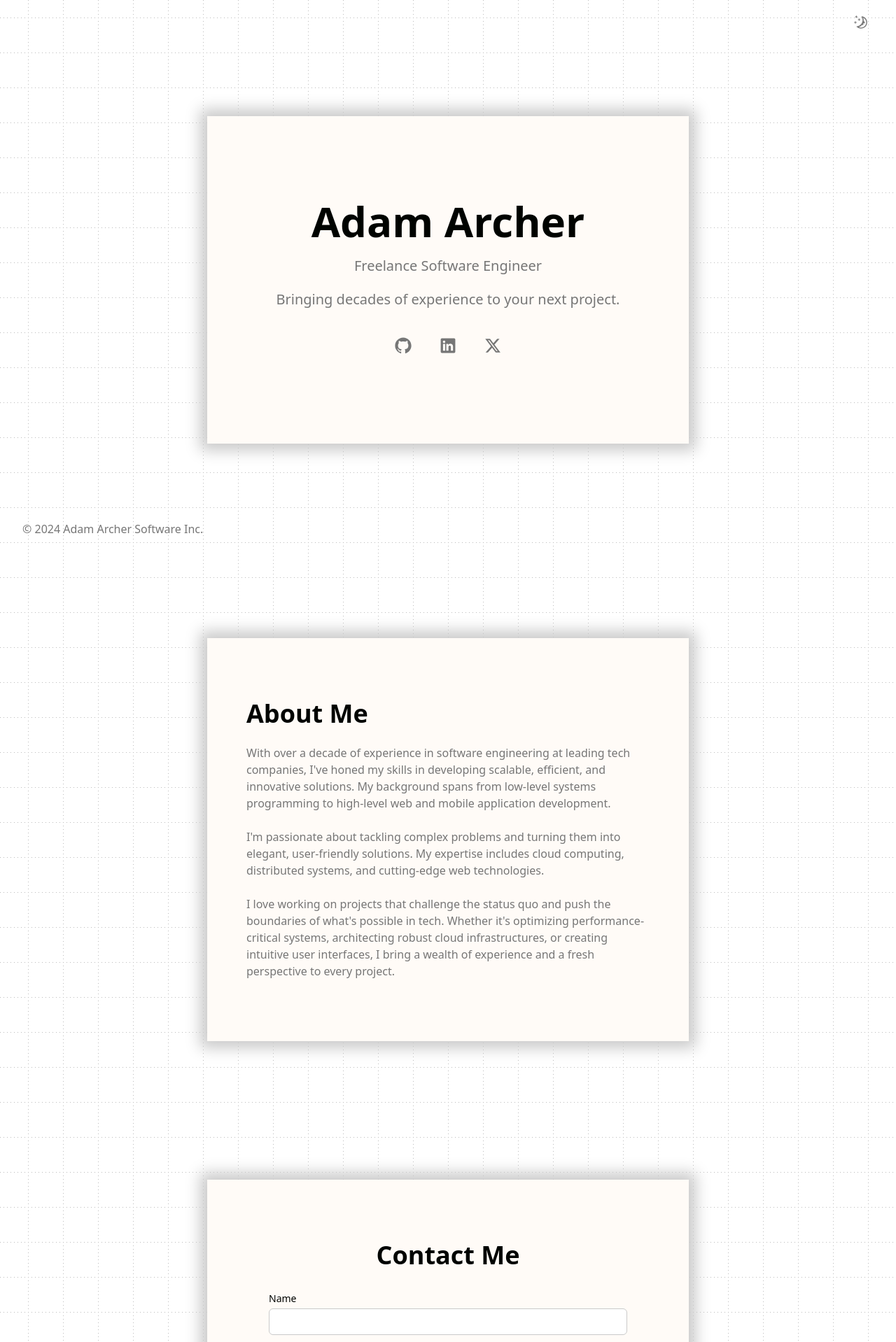
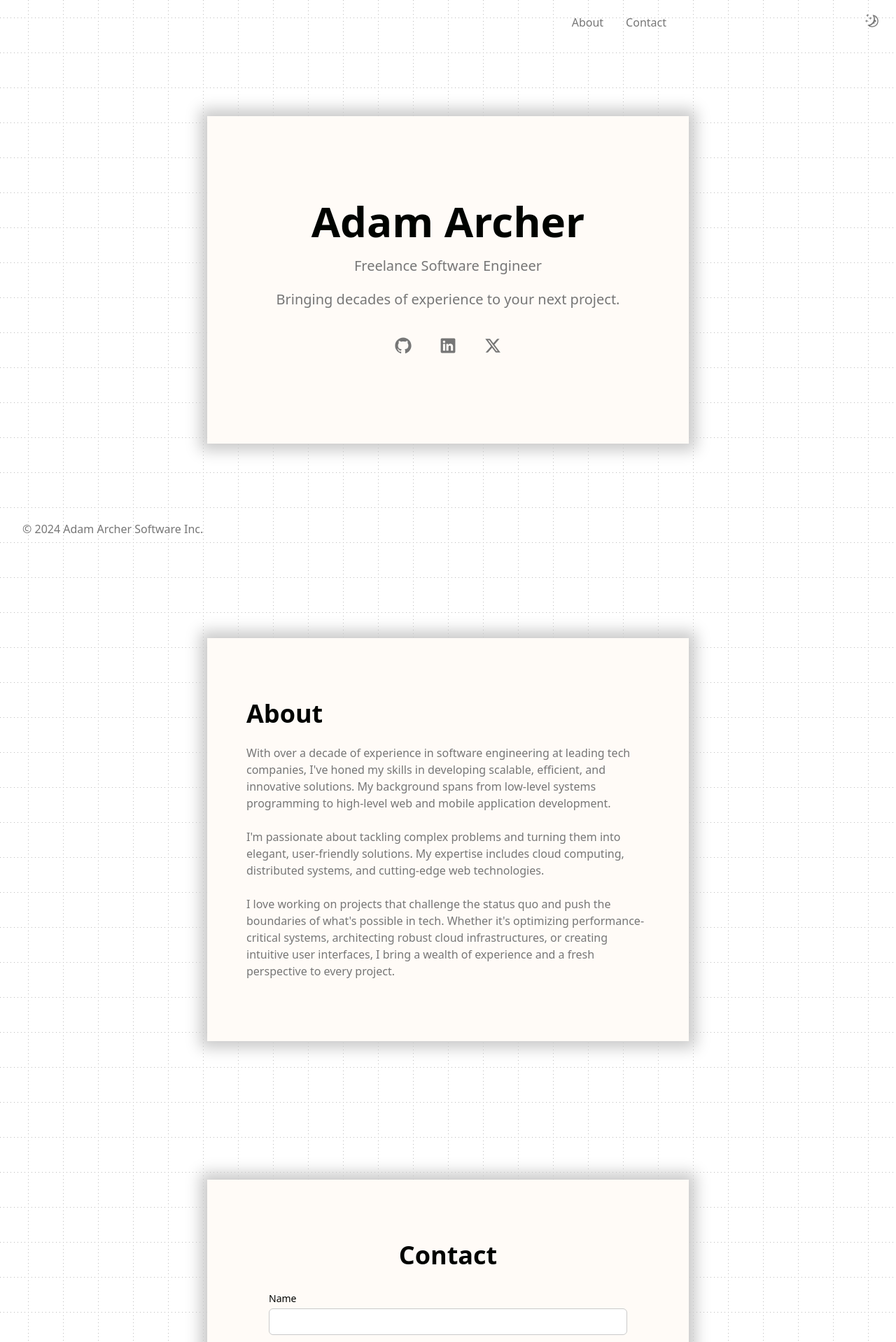
Before and after one commit to agarcher/adamarcher.ca, a React (Vite) app: page / in a window 1280 px wide. Shown: the top 1918 px of the page at 70% size. Built offline with nearby package versions, Linux system fonts and the light colour scheme.

Commit message:
clean up header and breakpoints and add anchor links

```diff
--- a/src/App.tsx
+++ b/src/App.tsx
@@ -33,14 +33,14 @@ function App() {
       <div className="min-h-screen flex flex-col">
         <Header />
         <div className="flex-1 text-foreground">
-          <main className="container mx-auto">
-            <Section>
+          <main className="mx-auto">
+            <Section id="top">
               <Hero />
             </Section>
-            <Section>
+            <Section id="about">
               <About />
             </Section>
-            <Section className="last-section">
+            <Section id="contact" className="last-section">
               <ContactForm />
             </Section>
           </main>
--- a/src/components/About.tsx
+++ b/src/components/About.tsx
@@ -1,9 +1,9 @@
 export default function About() {
   return (
     <div className="bg-muted py-16 px-4 sm:px-6 lg:px-8">
-      <div className="max-w-7xl mx-auto">
+      <div className="mx-auto">
         <h2 className="text-3xl font-extrabold text-foreground sm:text-4xl">
-          About Me
+          About
         </h2>
         <div className="mt-6 text-muted-foreground space-y-6">
           <p>
--- a/src/components/ContactForm.tsx
+++ b/src/components/ContactForm.tsx
@@ -52,10 +52,10 @@ export default function ContactForm() {
   }
 
   return (
-    <div id="contact" className="py-16 px-4 sm:px-6 lg:px-8">
+    <div className="py-16 px-4 sm:px-6 lg:px-8">
       <div className="max-w-lg mx-auto">
         <h2 className="text-3xl font-extrabold text-foreground sm:text-4xl text-center mb-8">
-          Contact Me
+          Contact
         </h2>
         {submitStatus === 'error' && (
           <div className="mb-6 p-4 rounded-md bg-destructive text-foreground">
--- a/src/components/Header.tsx
+++ b/src/components/Header.tsx
@@ -40,19 +40,33 @@ export default function Header() {
 
   return (
     <header className="fixed top-0 left-0 right-0 z-50">
-      <div className="flex justify-between h-16 max-w-7xl mx-auto px-4 sm:px-6 lg:px-8">
+      <div className="max-w-3xl mx-auto px-8 sm:px-12 lg:px-16">
+        <div className="flex justify-between items-center h-16">
           <div className="flex items-center overflow-hidden">
             <h1
               className={`
-              text-xl font-bold text-foreground
+                p-2 text-xl font-bold text-foreground
                 transform transition-all duration-300 ease-in-out
                 ${isHeroVisible ? '-translate-y-full opacity-0' : 'translate-y-0 opacity-100'}
               `}
             >
-            Adam Archer
+              {isHeroVisible ? (
+                <span className="text-foreground">Adam Archer</span>
+              ) : (
+                <a href="#top" className="px-2 py-1 rounded-md text-foreground hover:text-foreground focus:outline-none focus:ring-2 focus:ring-primary">Adam Archer</a>
+              )}
             </h1>
           </div>
-        <div className="flex items-center">
+          <div className="flex items-center space-x-4">
+            {/* Links for desktop screen sizes */}
+            <nav className="hidden sm:flex space-x-4">
+              <a href="#about" className="px-2 py-1 rounded-md text-muted-foreground hover:text-foreground focus:outline-none focus:ring-2 focus:ring-primary">About</a>
+              <a href="#contact" className="px-2 py-1 rounded-md text-muted-foreground hover:text-foreground focus:outline-none focus:ring-2 focus:ring-primary">Contact</a>
+            </nav>
+          </div>
+        </div>
+      </div>
+      <div className="absolute top-3 right-4">
         <Toggle.Root
           pressed={theme === 'dark'}
           onPressedChange={(pressed: boolean) => setTheme(pressed ? 'dark' : 'light')}
@@ -62,7 +76,6 @@ export default function Header() {
           {theme === 'dark' ? <SunIcon className="h-5 w-5" /> : <MoonIcon className="h-5 w-5" />}
         </Toggle.Root>
       </div>
-      </div>
     </header>
   )
 }
--- a/src/components/Hero.tsx
+++ b/src/components/Hero.tsx
@@ -26,7 +26,7 @@ export default function Hero() {
 
   return (
     <div>
-      <div className="max-w-7xl mx-auto py-16 px-4 sm:py-24 sm:px-6 lg:px-8">
+      <div className="mx-auto py-16 px-4 sm:py-24 sm:px-6 lg:px-8">
         <div className="text-center">
           <h1
             ref={nameRef}
--- a/src/components/Section.tsx
+++ b/src/components/Section.tsx
@@ -3,12 +3,13 @@ import FadeGuard from './FadeGuard'
 interface SectionProps {
   children: React.ReactNode;
   className?: string;
+  id?: string;
 }
 
-export default function Section({ children, className = '' }: SectionProps) {
+export default function Section({ children, className = '', id = '' }: SectionProps) {
   return (
-    <section className={`min-h-screen flex items-center justify-center ${className}`}>
-      <FadeGuard className="w-full max-w-3xl mx-auto py-10 px-4 sm:px-10">
+    <section id={id} className={`min-h-screen flex items-center justify-center ${className}`}>
+      <FadeGuard className="w-full max-w-3xl mx-auto py-10 xs:px-10">
         <div className={`bg-background-card shadow-highlight shadow-accent-subtle p-6`}>
           {children}
         </div>
--- a/tailwind.config.js
+++ b/tailwind.config.js
@@ -23,6 +23,9 @@ export default {
       boxShadow: {
         'highlight': '0px 0px 20px 10px rgba(0, 0, 0, 0.1)',
       },
+      screens: {
+        'xs': '480px',
+      },
     },
   },
   plugins: [],
```
Lines whose indentation alone changed are shown as unchanged.
